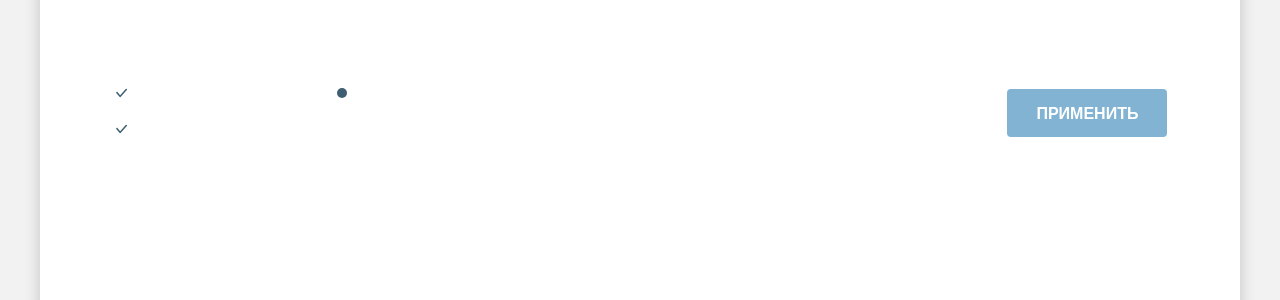
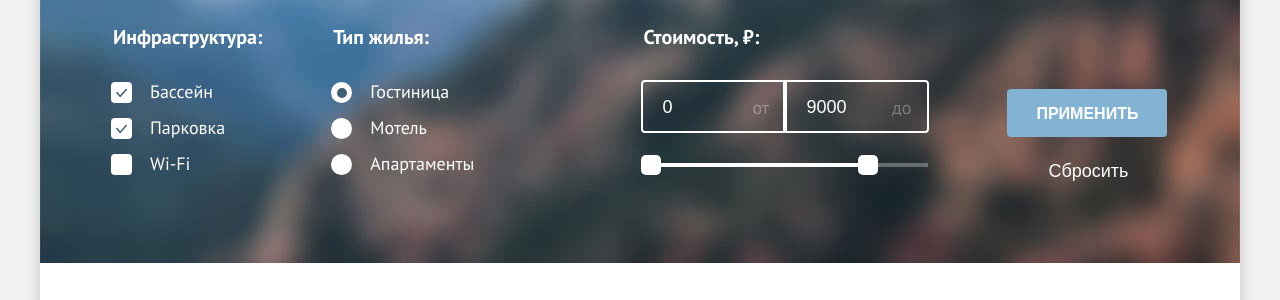
Before and after one commit to tanyasizova/sedona, a website: page catalog.html in a window 1280 px wide. Shown: the part 210-510 px from the top of the page. Drawn offline with Linux system fonts and the light colour scheme; the site is published under a folder, as on GitHub Pages, so addresses that start at the root find nothing.

Commit message:
исправлена ошибка фоновой картинки

```diff
--- a/css/styles.css
+++ b/css/styles.css
@@ -669,7 +669,7 @@ body {
 }
 
 .background-catalog {
-  background-image: url("/img/catalog/background.jpg");
+  background-image: url("../img/catalog/background.jpg");
   background-repeat: no-repeat;
   background-size: 100% 100%;
   color: #ffffff;
```
